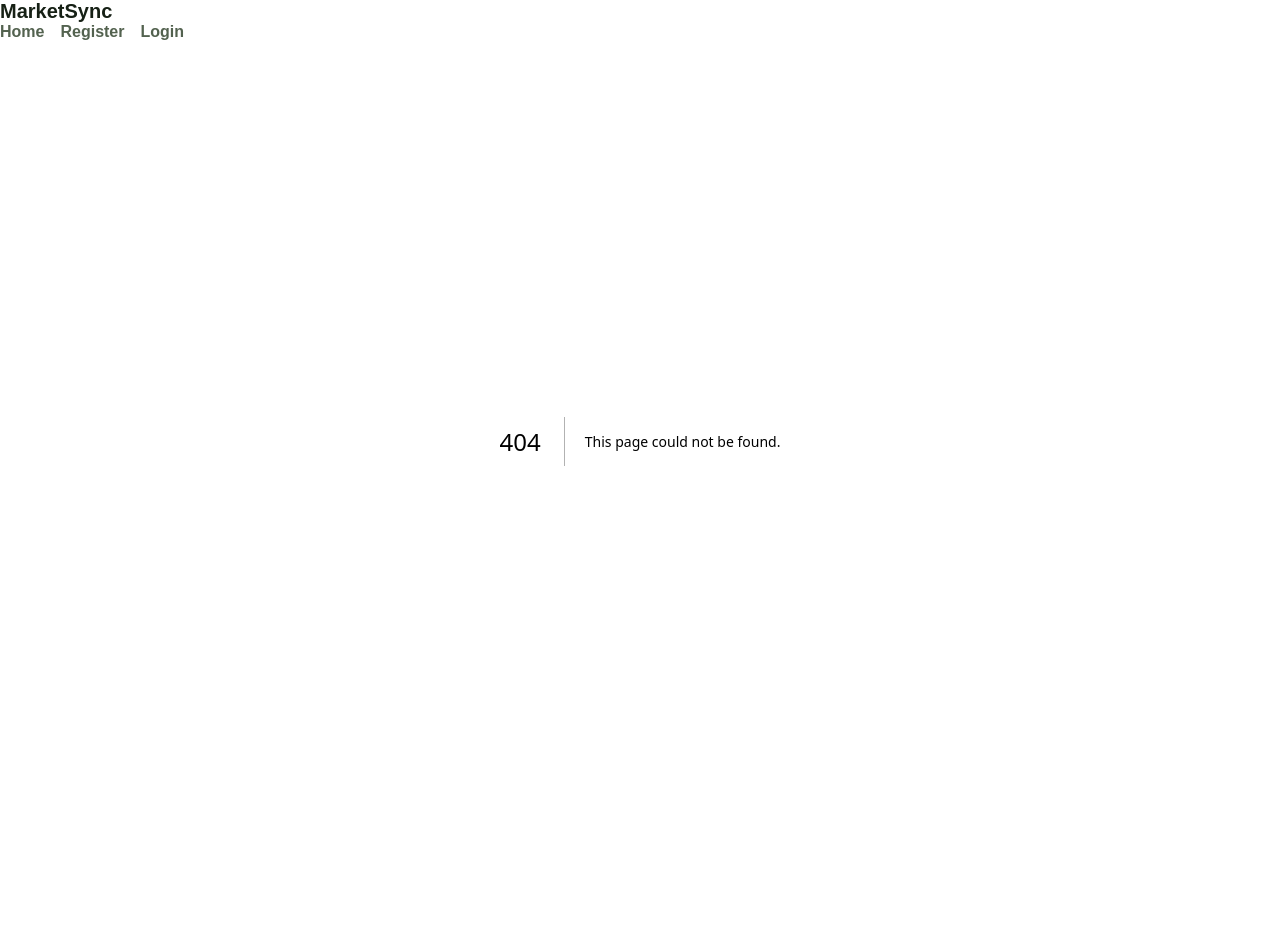
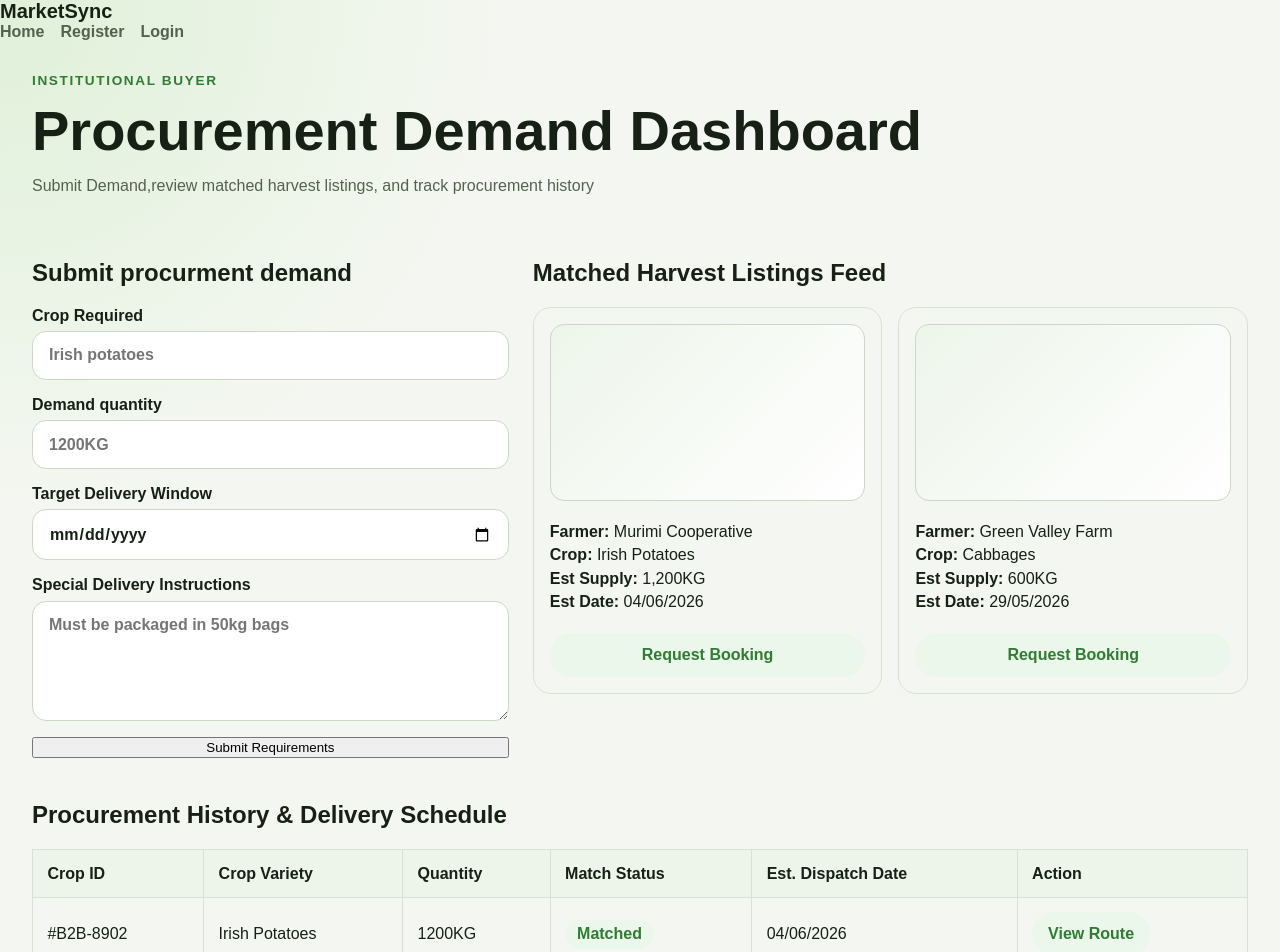
Before and after one commit to jimamuto/marketsync, a Next.js app: page /buyer in a window 1280 px wide. Before the commit this address had no page. Shown: the top 952 px of the page. Before the commit the page ends 841 px from the top, so only its background shows below. Built offline with nearby package versions, Linux system fonts and the light colour scheme.

Commit message:
dashboard:add buyer page

```diff
--- /dev/null
+++ b/src/app/buyer/page.tsx
@@ -0,0 +1,139 @@
+import PageHeader from "../../components/PageHeader";
+import DashboardCard from "../../components/DashboardCard";
+
+const matchedHarvests = [
+     {
+       farmer: "Murimi Cooperative",
+       crop: "Irish Potatoes",
+       estimatedSupply: "1,200KG",
+       estimatedDate: "04/06/2026",
+     },
+     {
+       farmer: "Green Valley Farm",
+       crop: "Cabbages",
+       estimatedSupply: "600KG",
+       estimatedDate: "29/05/2026",
+     },
+   ];
+
+   const procurementHistory = [
+     {
+       id: "#B2B-8902",
+       crop: "Irish Potatoes",
+       quantity: "1200KG",
+       status: "Matched",
+       dispatchDate: "04/06/2026",
+       action: "View Route",
+     },
+     {
+       id: "#B2B-8711",
+       crop: "Cabbages",
+       quantity: "600KG",
+       status: "In Transit",
+       dispatchDate: "29/05/2026",
+       action: "Track App",
+     },
+   ];
+
+export default function BuyerPage(){
+  return(
+  <main className="dashboard-page">
+  <PageHeader
+    eyebrow="Institutional Buyer"
+    title="Procurement Demand Dashboard"
+    description="Submit Demand,review matched harvest listings, and track procurement history"
+ />
+
+  <section className ="buyer-layout">
+  <DashboardCard title= "Submit procurment demand">
+        <form className="demand-form">
+          <label>
+          Crop Required
+            <input type="text" placeholder="Irish potatoes"/>
+          </label>
+
+          <label>
+            Demand quantity
+            <input type="text" placeholder="1200KG"/>
+          </label>
+
+          <label>
+            Target Delivery Window
+            <input type ="date"/>
+          </label>
+
+          <label>
+            Special Delivery Instructions
+            <textarea placeholder="Must be packaged in 50kg bags"/>
+          </label>
+
+          <button>
+            Submit Requirements
+          </button>
+        </form>
+      </DashboardCard>
+
+<DashboardCard title="Matched Harvest Listings Feed">
+             <div className="match-grid">
+               {matchedHarvests.map((harvest) => (
+                 <article key={`${harvest.farmer}-${harvest.crop}`} className="match-card">
+                   <div className="image-placeholder" />
+
+                   <div className="match-card-content">
+                     <p>
+                       <strong>Farmer:</strong> {harvest.farmer}
+                     </p>
+                     <p>
+                       <strong>Crop:</strong> {harvest.crop}
+                     </p>
+                     <p>
+                       <strong>Est Supply:</strong> {harvest.estimatedSupply}
+                     </p>
+                     <p>
+                       <strong>Est Date:</strong> {harvest.estimatedDate}
+                     </p>
+                   </div>
+
+                   <button className="secondary-button">Request Booking</button>
+                 </article>
+               ))}
+             </div>
+           </DashboardCard>
+         </section>
+
+         <DashboardCard title="Procurement History & Delivery Schedule">
+           <div className="table-wrap">
+             <table>
+               <thead>
+                 <tr>
+                   <th>Crop ID</th>
+                   <th>Crop Variety</th>
+                   <th>Quantity</th>
+                   <th>Match Status</th>
+                   <th>Est. Dispatch Date</th>
+                   <th>Action</th>
+                 </tr>
+               </thead>
+
+               <tbody>
+                 {procurementHistory.map((item) => (
+                   <tr key={item.id}>
+                     <td>{item.id}</td>
+                     <td>{item.crop}</td>
+                     <td>{item.quantity}</td>
+                     <td>
+                       <span className="status-pill">{item.status}</span>
+                     </td>
+                     <td>{item.dispatchDate}</td>
+                     <td>
+                       <button className="table-button">{item.action}</button>
+                     </td>
+                   </tr>
+                 ))}
+               </tbody>
+             </table>
+           </div>
+         </DashboardCard>
+  </main>
+  );
+}
--- a/src/app/globals.css
+++ b/src/app/globals.css
@@ -197,3 +197,148 @@ h1 {
      background: #eaf7ea;
      color: #226b25;
    }
+   .dashboard-page {
+     display: grid;
+     gap: 1.5rem;
+     padding: 2rem;
+   }
+
+   .dashboard-header {
+     width: min(1100px, 100%);
+   }
+
+   .dashboard-header h1 {
+     max-width: none;
+     font-size: clamp(2rem, 5vw, 3.5rem);
+   }
+
+   .dashboard-intro {
+     color: var(--muted);
+     line-height: 1.6;
+     max-width: 65ch;
+   }
+
+   .dashboard-card {
+     border: 1px solid #d7e3d1;
+     border-radius: 24px;
+     background: var(--card);
+     box-shadow: 0 18px 50px rgba(22, 32, 21, 0.08);
+     padding: 1.5rem;
+   }
+
+   .buyer-layout {
+     display: grid;
+     gap: 1.5rem;
+     grid-template-columns: 1fr 1.5fr;
+   }
+
+   .demand-form {
+     display: grid;
+     gap: 1rem;
+   }
+
+   .demand-form label {
+     display: grid;
+     gap: 0.4rem;
+     font-weight: 700;
+   }
+
+   .demand-form input,
+   .demand-form textarea {
+     border: 1px solid #cbd8c5;
+     border-radius: 14px;
+     color: var(--foreground);
+     font: inherit;
+     padding: 0.9rem 1rem;
+   }
+
+   .demand-form textarea {
+     min-height: 120px;
+     resize: vertical;
+   }
+
+   .primary-button,
+   .secondary-button,
+   .table-button {
+     border: 0;
+     border-radius: 999px;
+     cursor: pointer;
+     font: inherit;
+     font-weight: 800;
+     padding: 0.8rem 1rem;
+   }
+
+   .primary-button {
+     background: var(--accent);
+     color: #ffffff;
+   }
+
+   .secondary-button,
+   .table-button {
+     background: #eaf7ea;
+     color: var(--accent);
+   }
+
+   .match-grid {
+     display: grid;
+     gap: 1rem;
+     grid-template-columns: repeat(2, minmax(0, 1fr));
+   }
+
+   .match-card {
+     display: grid;
+     gap: 1rem;
+     border: 1px solid #d7e3d1;
+     border-radius: 18px;
+     padding: 1rem;
+   }
+
+   .image-placeholder {
+     aspect-ratio: 16 / 9;
+     border: 1px solid #cbd8c5;
+     border-radius: 14px;
+     background: linear-gradient(135deg, #edf5ea, #ffffff);
+   }
+
+   .match-card-content p {
+     margin: 0.35rem 0;
+   }
+
+   .table-wrap {
+     overflow-x: auto;
+   }
+
+   table {
+     width: 100%;
+     border-collapse: collapse;
+   }
+
+   th,
+   td {
+     border: 1px solid #d7e3d1;
+     padding: 0.9rem;
+     text-align: left;
+   }
+
+   th {
+     background: #edf5ea;
+   }
+
+   .status-pill {
+     display: inline-block;
+     border-radius: 999px;
+     background: #eaf7ea;
+     color: var(--accent);
+     font-weight: 800;
+     padding: 0.35rem 0.75rem;
+   }
+
+   @media (max-width: 900px) {
+     .buyer-layout {
+       grid-template-columns: 1fr;
+     }
+
+     .match-grid {
+       grid-template-columns: 1fr;
+     }
+   }
```
Also changed, not shown: src/app/farmer/page.tsx (+5 -5 lines).
